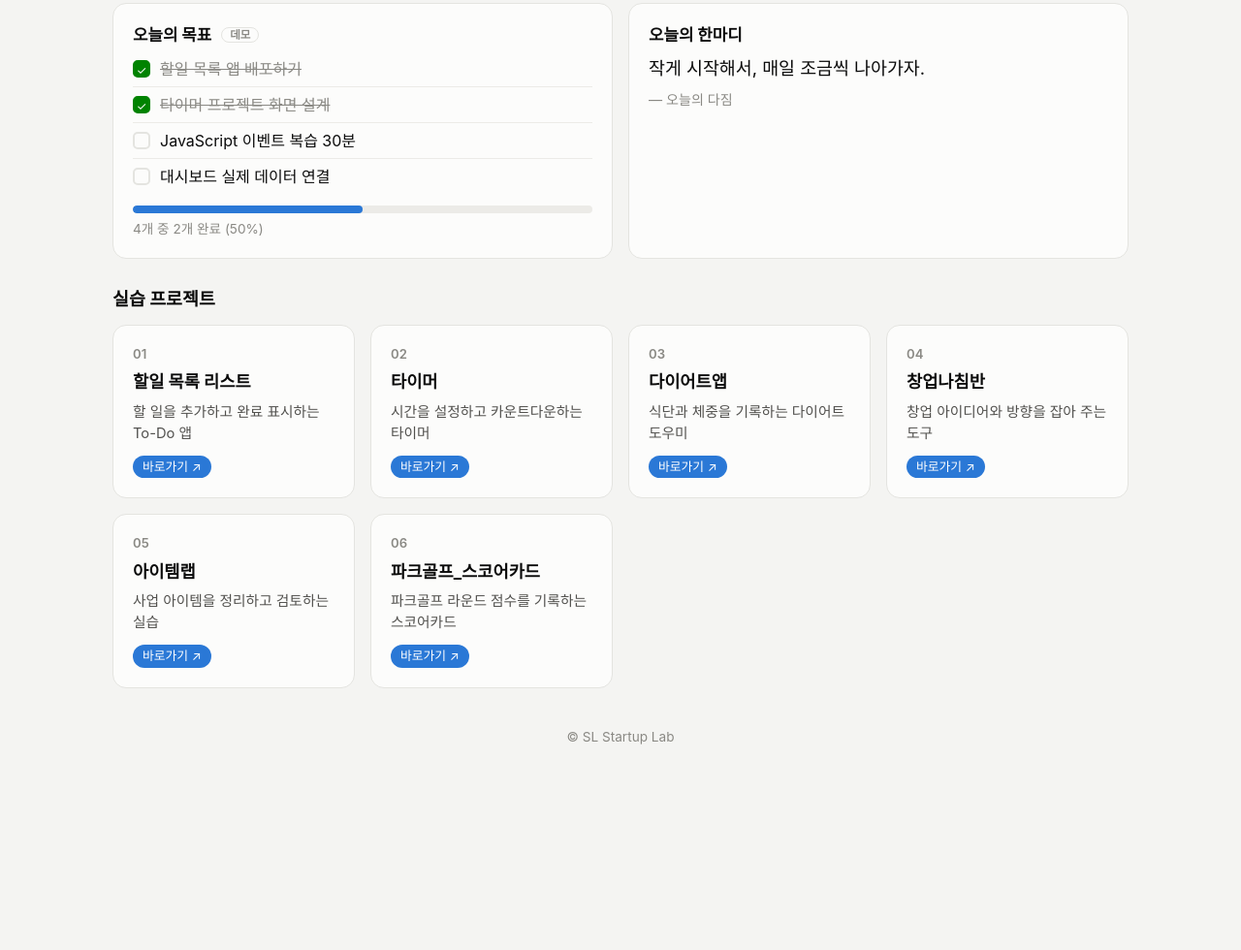
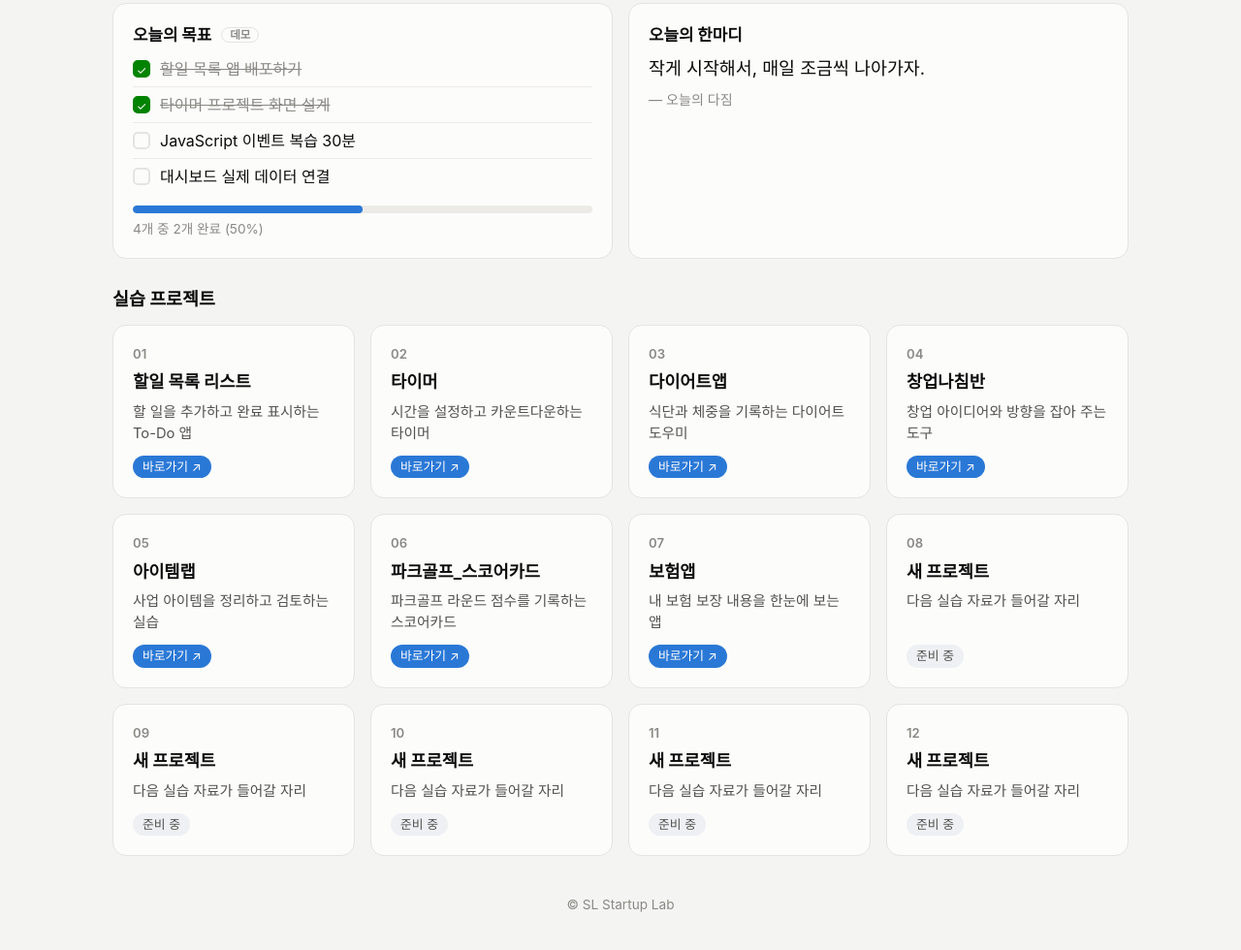
Before and after one commit to sl-startup-lab/sl-startup-lab.github.io, a plain HTML site: page index.html in a window 1280 px wide. Shown: the part 704-1684 px from the top of the page at 97% size. Before the commit the page ends 1530 px from the top, so only its background shows below. Drawn offline with nearby package versions, Linux system fonts and the light colour scheme.

Commit message:
Add cards 07-12 and link 07 to insurance app
Co-Authored-By: Claude Opus 5.5 <noreply@anthropic.com>

```diff
--- a/index.html
+++ b/index.html
@@ -265,6 +265,54 @@
         <span class="badge live">바로가기 ↗</span>
       </a>
     </li>
+    <li>
+      <a class="card" href="https://good-insurance-guide.lovable.app" target="_blank" rel="noopener">
+        <span class="num">07</span>
+        <h3>보험앱</h3>
+        <p>내 보험 보장 내용을 한눈에 보는 앱</p>
+        <span class="badge live">바로가기 ↗</span>
+      </a>
+    </li>
+    <li>
+      <div class="card disabled" aria-disabled="true">
+        <span class="num">08</span>
+        <h3>새 프로젝트</h3>
+        <p>다음 실습 자료가 들어갈 자리</p>
+        <span class="badge">준비 중</span>
+      </div>
+    </li>
+    <li>
+      <div class="card disabled" aria-disabled="true">
+        <span class="num">09</span>
+        <h3>새 프로젝트</h3>
+        <p>다음 실습 자료가 들어갈 자리</p>
+        <span class="badge">준비 중</span>
+      </div>
+    </li>
+    <li>
+      <div class="card disabled" aria-disabled="true">
+        <span class="num">10</span>
+        <h3>새 프로젝트</h3>
+        <p>다음 실습 자료가 들어갈 자리</p>
+        <span class="badge">준비 중</span>
+      </div>
+    </li>
+    <li>
+      <div class="card disabled" aria-disabled="true">
+        <span class="num">11</span>
+        <h3>새 프로젝트</h3>
+        <p>다음 실습 자료가 들어갈 자리</p>
+        <span class="badge">준비 중</span>
+      </div>
+    </li>
+    <li>
+      <div class="card disabled" aria-disabled="true">
+        <span class="num">12</span>
+        <h3>새 프로젝트</h3>
+        <p>다음 실습 자료가 들어갈 자리</p>
+        <span class="badge">준비 중</span>
+      </div>
+    </li>
   </ul>
 
   <footer>© SL Startup Lab</footer>
@@ -278,7 +326,7 @@
    ===================================================================== */
 const DASHBOARD = {
   stats: [
-    { label: '연결된 프로젝트', value: 6, unit: '/ 6', note: '모든 프로젝트 연결 완료' },
+    { label: '연결된 프로젝트', value: 7, unit: '/ 12', note: '나머지 5개 준비 중' },
     { label: '이번 주 학습 시간', value: 12.5, unit: '시간', note: '지난주보다', change: '+2.0시간' },
     { label: '연속 학습', value: 7, unit: '일', note: '최고 기록 12일' },
     { label: '이번 달 커밋', value: 48, unit: '회', note: '지난달보다', change: '+15회' },
```
